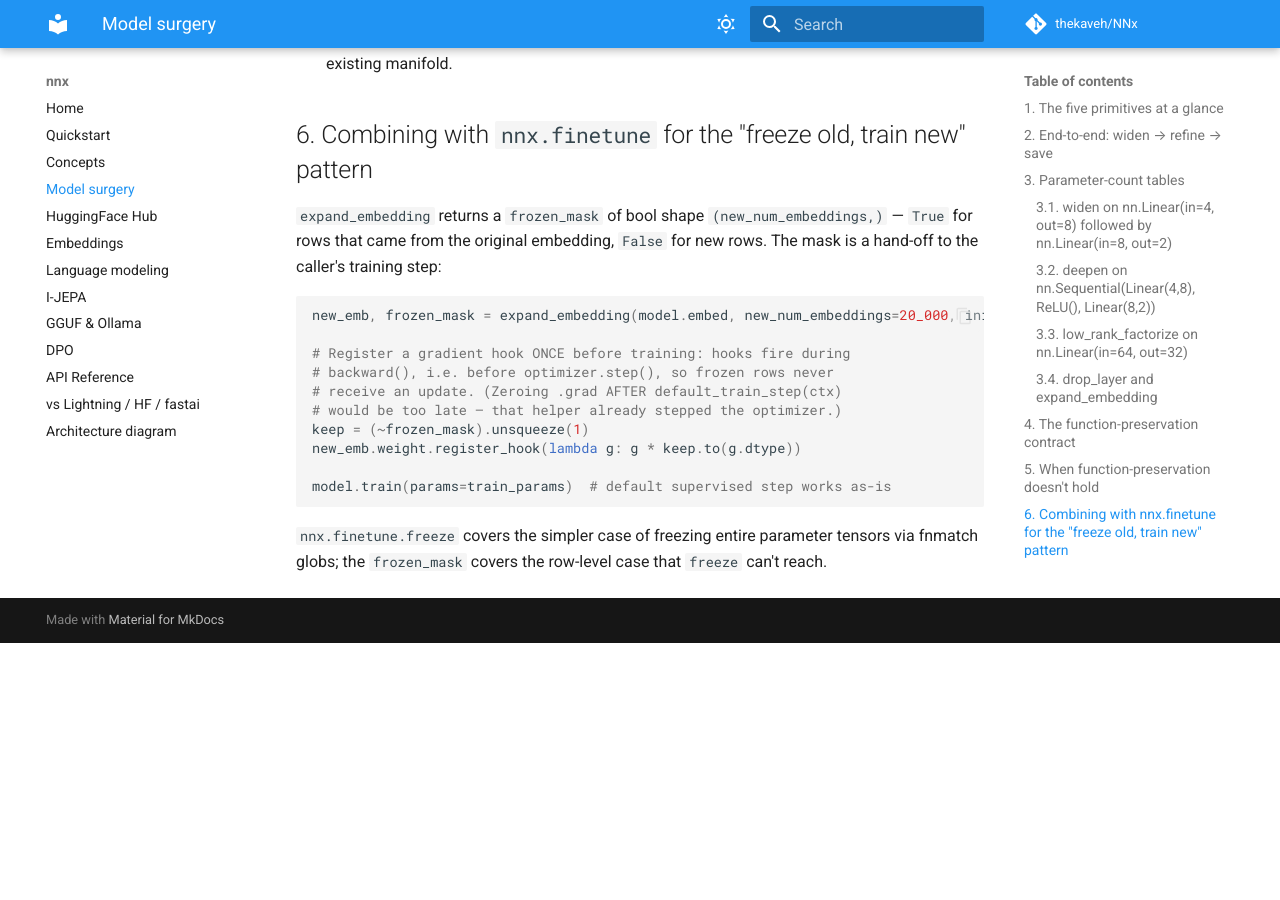
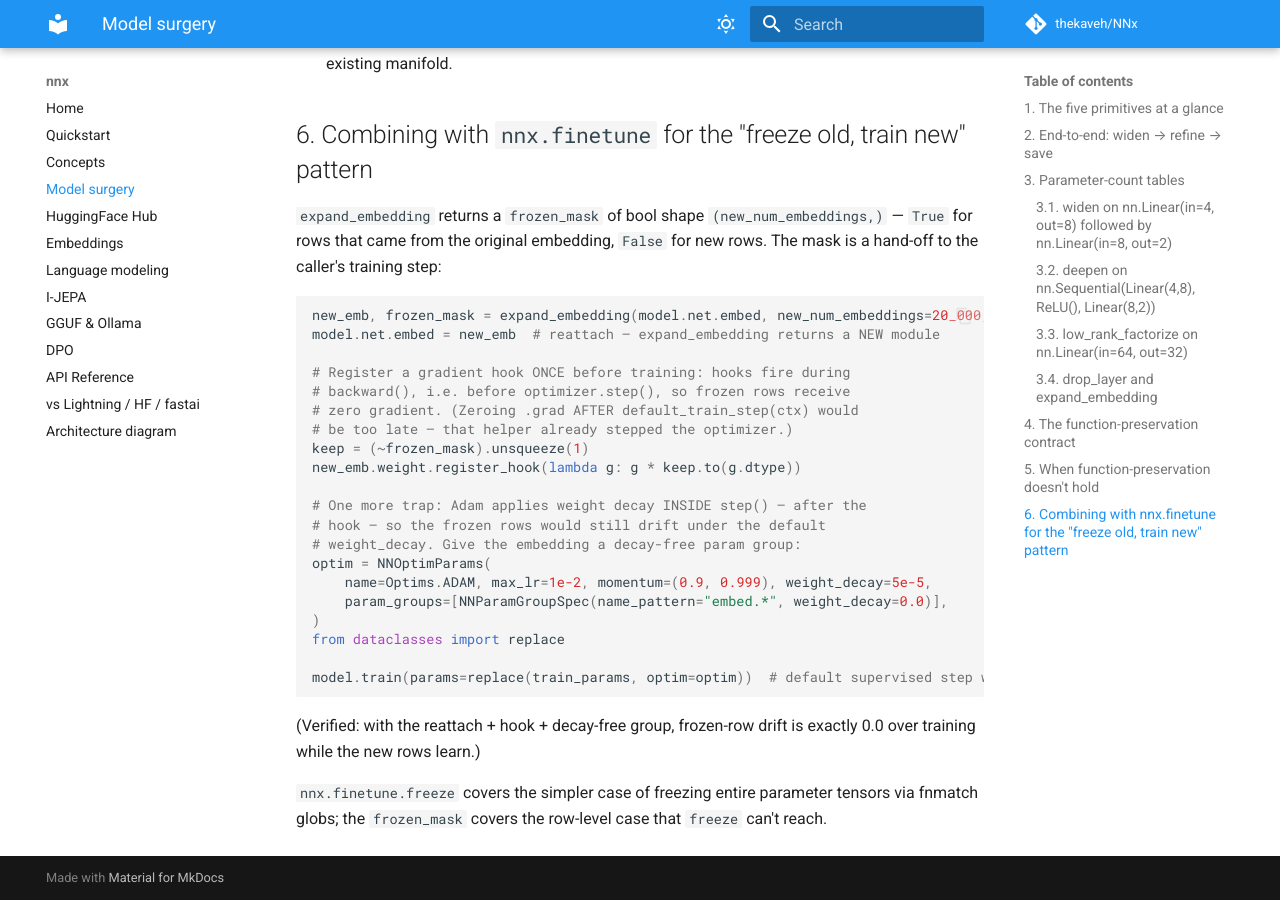
Before and after one commit to thekaveh/NNx, an MkDocs documentation site: the page built from docs/surgery.md, in a window 1280 px wide and 900 px high, scrolled down 4618 px. Built offline with MkDocs 1.6.1 and Material for MkDocs 9.7.7, drawn with Linux system fonts in a browser that asks for light colours; comment, search, counter and statistics services are not loaded; before the commit the page ends 5261 px from its top, so only the background shows below that.

Commit message:
fix: pass-29 — surgery recipe verified-correct, tokenizer.of mkdirs parents
- surgery.md freeze-old-rows: reattach the expanded embedding
  (expand_embedding returns a new module — the pass-27 snippet's hook
  never fired) AND give the embedding a decay-free param group (Adam
  applies weight decay inside step(), after hooks — frozen rows
  drifted ~1e-1 under the default weight_decay). Recipe now executed
  end-to-end: frozen drift exactly 0.0, new rows train.
- NNTokenizerParams.of mkdirs the destination's parents (parity with
  write_gguf/export_ollama_modelfile; the docs quickstarts'
  'artifacts/tok.json' previously crashed from a fresh cwd).
  Regression test included.

````diff
--- a/docs/surgery.md
+++ b/docs/surgery.md
@@ -140,16 +140,29 @@ If a future change to `widen`, `deepen`, or `low_rank_factorize` (at max rank) e
 `expand_embedding` returns a `frozen_mask` of bool shape `(new_num_embeddings,)` — `True` for rows that came from the original embedding, `False` for new rows. The mask is a hand-off to the caller's training step:
 
 ```python
-new_emb, frozen_mask = expand_embedding(model.embed, new_num_embeddings=20_000, init="copy_mean")
+new_emb, frozen_mask = expand_embedding(model.net.embed, new_num_embeddings=20_000, init="copy_mean")
+model.net.embed = new_emb  # reattach — expand_embedding returns a NEW module
 
 # Register a gradient hook ONCE before training: hooks fire during
-# backward(), i.e. before optimizer.step(), so frozen rows never
-# receive an update. (Zeroing .grad AFTER default_train_step(ctx)
-# would be too late — that helper already stepped the optimizer.)
+# backward(), i.e. before optimizer.step(), so frozen rows receive
+# zero gradient. (Zeroing .grad AFTER default_train_step(ctx) would
+# be too late — that helper already stepped the optimizer.)
 keep = (~frozen_mask).unsqueeze(1)
 new_emb.weight.register_hook(lambda g: g * keep.to(g.dtype))
 
-model.train(params=train_params)  # default supervised step works as-is
+# One more trap: Adam applies weight decay INSIDE step() — after the
+# hook — so the frozen rows would still drift under the default
+# weight_decay. Give the embedding a decay-free param group:
+optim = NNOptimParams(
+    name=Optims.ADAM, max_lr=1e-2, momentum=(0.9, 0.999), weight_decay=5e-5,
+    param_groups=[NNParamGroupSpec(name_pattern="embed.*", weight_decay=0.0)],
+)
+from dataclasses import replace
+
+model.train(params=replace(train_params, optim=optim))  # default supervised step works as-is
 ```
 
+(Verified: with the reattach + hook + decay-free group, frozen-row
+drift is exactly 0.0 over training while the new rows learn.)
+
 `nnx.finetune.freeze` covers the simpler case of freezing entire parameter tensors via fnmatch globs; the `frozen_mask` covers the row-level case that `freeze` can't reach.
````
Also changed, not shown: CHANGELOG.md (+2 -1 lines), 2 other files.
